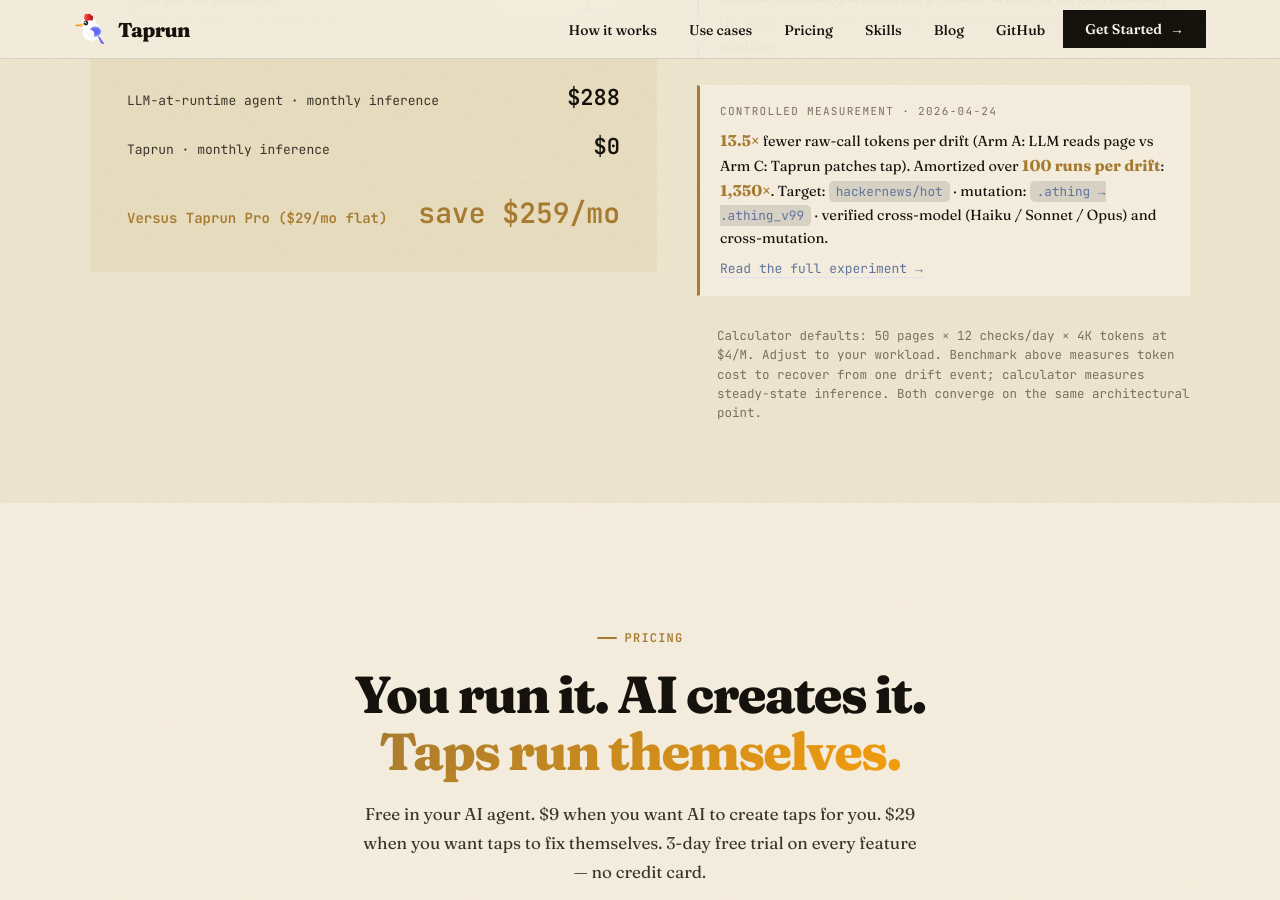
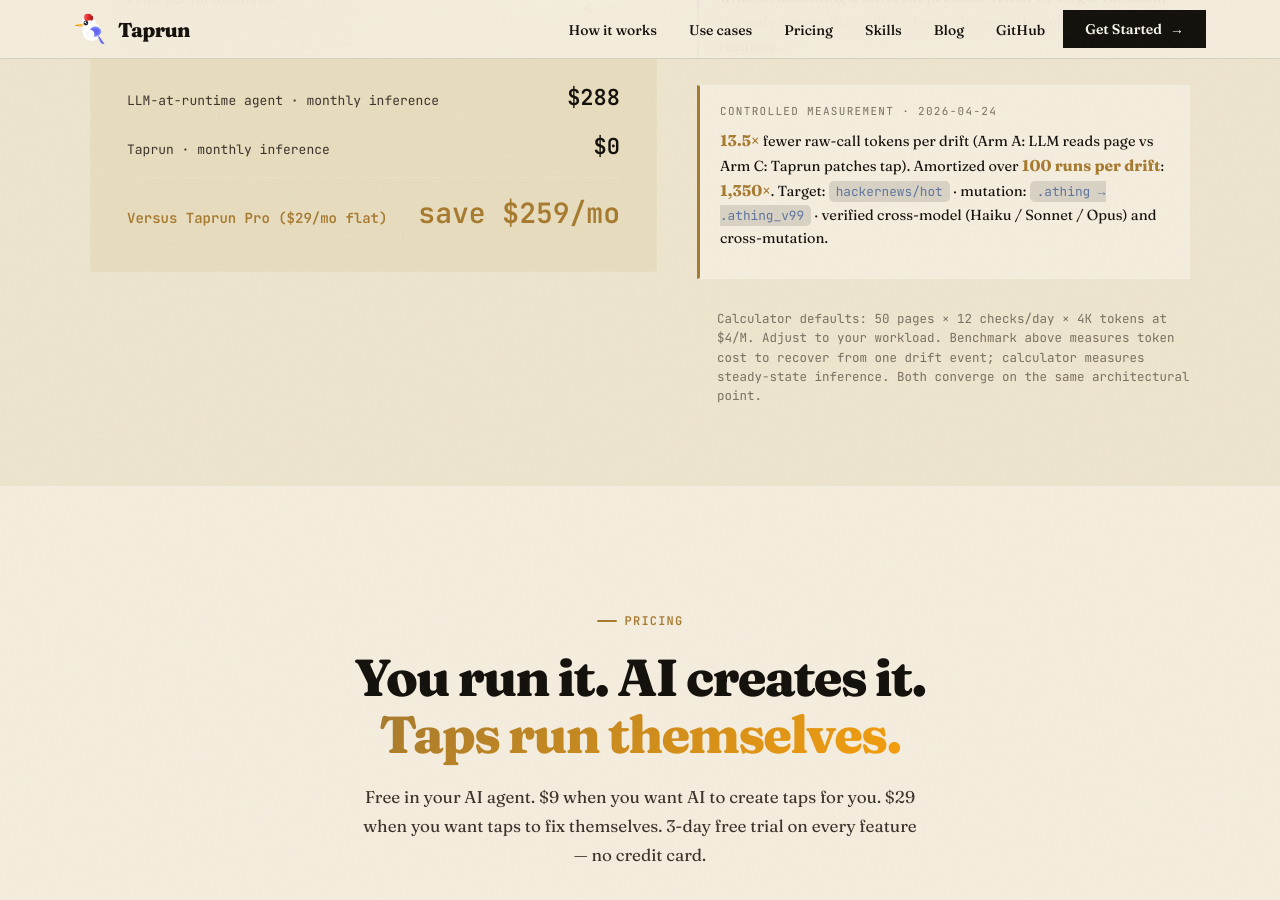
Before and after one commit to LeonTing1010/tap, a Jekyll site: the page docs/index.html, which Jekyll copies as it is, in a window 1280 px wide and 900 px high, scrolled down 6648 px. Built offline with Jekyll 4.4.1, drawn with Linux system fonts in a browser that asks for light colours.

Commit message:
fix(landing): drop 404 link to unshipped blog post
The GPU arithmetic proof block linked to /blog/compile-once-diff-the-drift.html
which hasn't been published yet. Dropping the "Read the full experiment" link
while keeping the benchmark numbers; link can be restored when the companion
blog post ships.

Co-Authored-By: Claude Opus 4.7 (1M context) <noreply@anthropic.com>

```diff
--- a/docs/index.html
+++ b/docs/index.html
@@ -2861,7 +2861,6 @@ h2 .hl {
         <div class="arithmetic-proof">
           <p class="arithmetic-proof-head">Controlled measurement &middot; 2026-04-24</p>
           <p class="arithmetic-proof-body"><strong>13.5&times;</strong> fewer raw-call tokens per drift (Arm A: LLM reads page vs Arm C: Taprun patches tap). Amortized over <strong>100 runs per drift</strong>: <strong>1,350&times;</strong>. Target: <code>hackernews/hot</code> · mutation: <code>.athing &rarr; .athing_v99</code> · verified cross-model (Haiku / Sonnet / Opus) and cross-mutation.</p>
-          <p class="arithmetic-proof-cite"><a href="/blog/compile-once-diff-the-drift.html">Read the full experiment &rarr;</a></p>
         </div>
         <p class="arithmetic-cite">Calculator defaults: 50 pages &times; 12 checks/day &times; 4K tokens at $4/M. Adjust to your workload. Benchmark above measures token cost to recover from one drift event; calculator measures steady-state inference. Both converge on the same architectural point.</p>
       </div>
```
